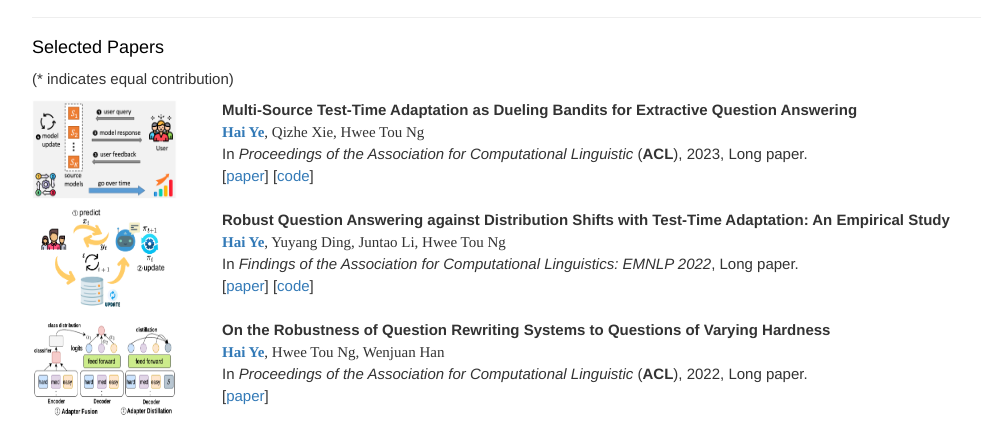
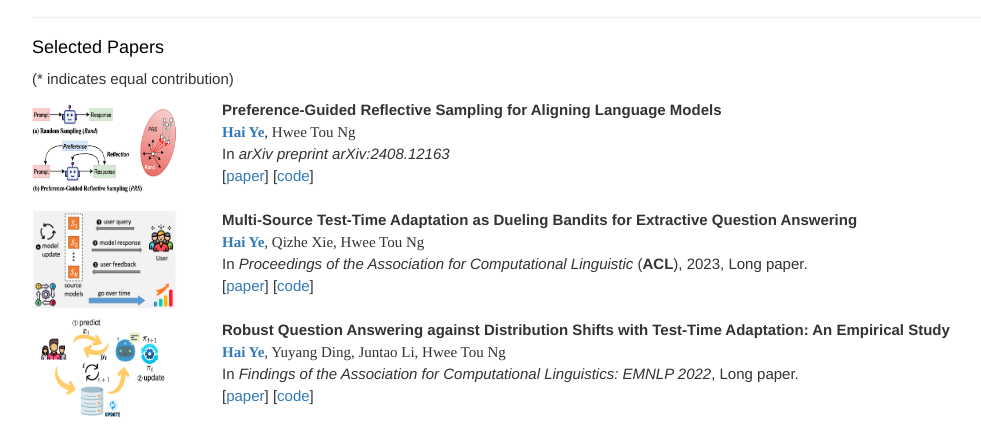
Before and after one commit to oceanypt/hai-ye.github.io, a plain HTML site: page index.html in a window 1280 px wide. Shown: the part 335-761 px from the top of the page, without its empty margins (98-1079 px from the left). Drawn offline with Linux system fonts and the light colour scheme.

Commit message:
update index

```diff
--- a/index.html
+++ b/index.html
@@ -22,7 +22,7 @@
 
 <div style="max-width:1050px; font-size: 15px;;" class="container" >
   <div class="page-header">
-      <h4><font color = 'red'><a href = 'https://jackietseng.github.io/conference_call_for_paper/conferences.html'> [Conf. Deadlines] </a> <a href="https://scholar.google.com/citations?user=_dQWEzEAAAAJ&hl=en"> [Google Scholar] </a> <a href="https://github.com/oceanypt"> [Github] </a> <a href = ''> [Resume] </a> </font></h4>
+      <h4><font color = 'red'><a href = 'https://jackietseng.github.io/conference_call_for_paper/conferences.html'> [Conf. Deadlines] </a> <a href="https://scholar.google.com/citations?hl=en&user=_dQWEzEAAAAJ&view_op=list_works&sortby=pubdate"> [Google Scholar] </a> <a href="https://github.com/oceanypt"> [Github] </a> <a href = ''> [Resume] </a> </font></h4>
       <hr style = 'clear:both'>
    <div class="row">
         <div class="col-sm-2">
@@ -57,6 +57,21 @@
         (* indicates equal contribution)
         </p>
 
+
+        <div class="row" style="margin-bottom: 10px;">
+            <div class="col-sm-2">
+                <div align="left">
+                    <img class="img-responsive" src="./image/prs-2024.png" style="float: left; width:165px; height: 100px; margin-right:20px;">
+                </div>
+            </div>
+            <div class="col-sm-10">
+                &emsp;<strong>Preference-Guided Reflective Sampling for Aligning Language Models</strong><br/>
+                &emsp;<font face='times'><a><b>Hai Ye</b></a>, Hwee Tou Ng</font><br/>
+                &emsp;In <span style="font-style: italic;">arXiv preprint arXiv:2408.12163</span><br/>
+                &emsp;[<a href='https://arxiv.org/pdf/2408.12163'>paper</a>] [<a href="">code</a>]<br/>
+            </div>
+        </div>
+
         <div class="row" style="margin-bottom: 10px;">
             <div class="col-sm-2">
                 <div align="left">
@@ -70,6 +85,7 @@
                     &emsp;[<a href='https://arxiv.org/pdf/2306.06779.pdf'>paper</a>] [<a href="https://github.com/oceanypt/Multi-source-TTA">code</a>]<br/>
             </div>
           </div>
+
 
       <div class="row" style="margin-bottom: 10px;">
           <div class="col-sm-2">
```
Also changed, not shown: image/prs-2024.png (added). Lines whose indentation alone changed are shown as unchanged.
